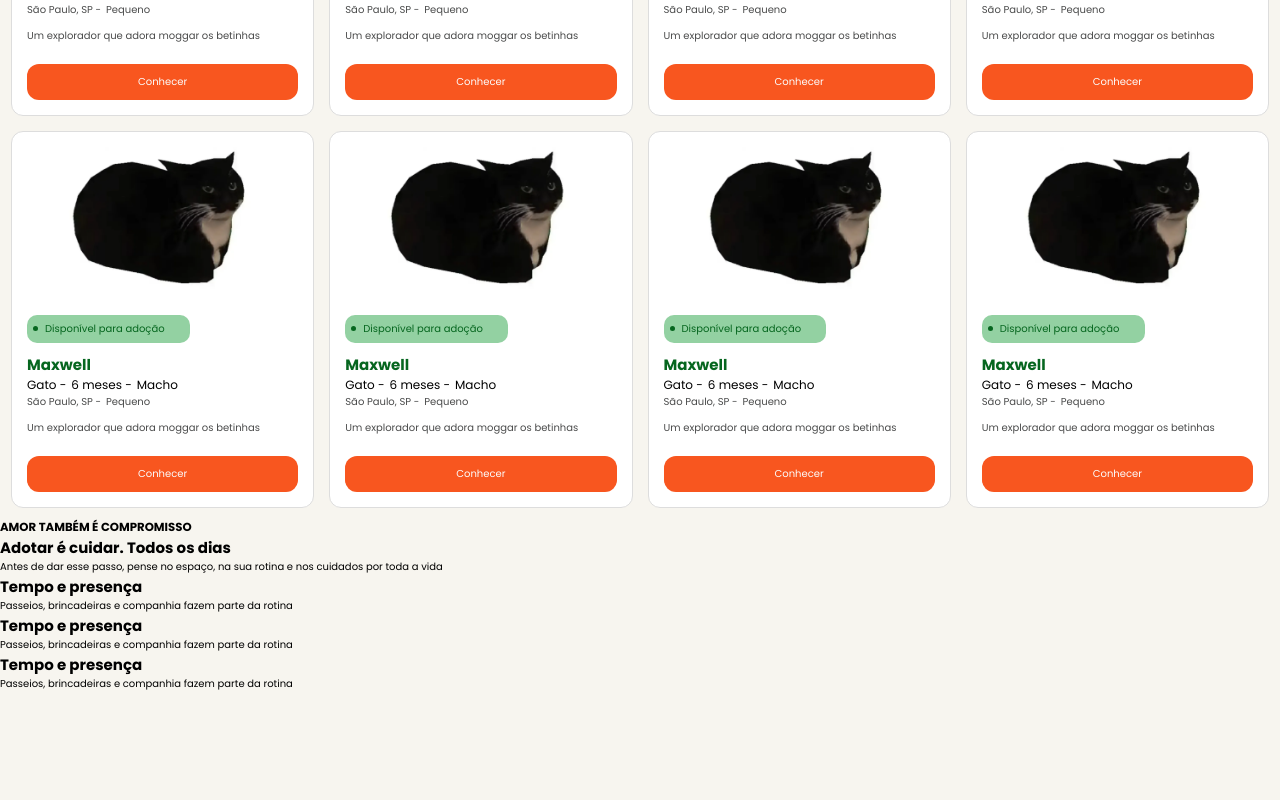
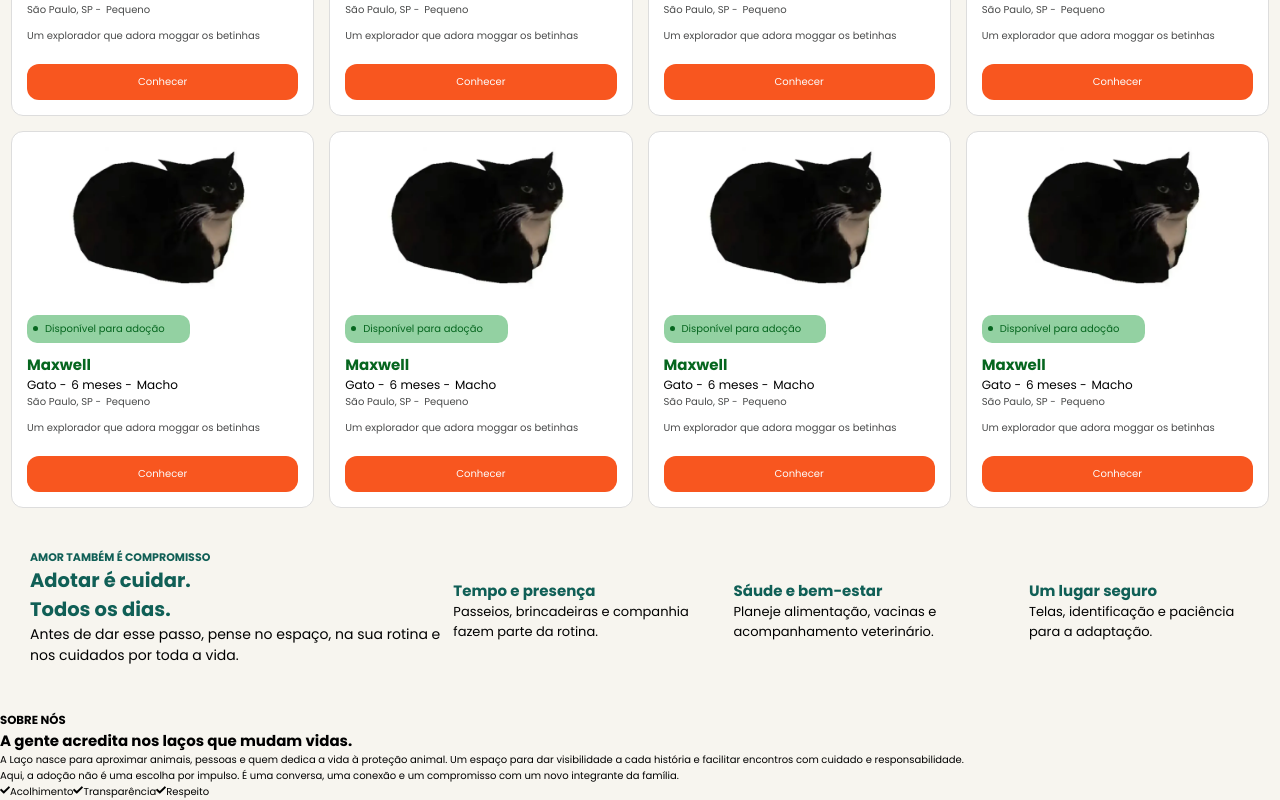
Before and after one commit to Eder-Rafael-Avila/pet-vibe, a React (Vite) app in the folder frontend/: page /Adocao in a window 1280 px wide. Shown: the part 788-1588 px from the top of the page. Before the commit the page ends 1480 px from the top, so only its background shows below. Built offline with nearby package versions, Linux system fonts and the light colour scheme; a web font is replaced by a local one.

Commit message:
topicos quase finalizados

```diff
--- a/frontend/src/components/adocao/index.jsx
+++ b/frontend/src/components/adocao/index.jsx
@@ -2,7 +2,7 @@
 import './index.scss';
 
 import { useState } from 'react';
-import { FaPaw, FaSlidersH, FaSearch } from 'react-icons/fa';
+import { FaPaw, FaCheck, FaSearch } from 'react-icons/fa';
 
 import Header from '../../components/header/index.jsx';
 import CardAnimais from '../card-animal/index.jsx';
@@ -268,25 +268,51 @@ export default function Adocao() {
                     <div className="card-adotar">
                         <h3>AMOR TAMBÉM É COMPROMISSO</h3>
 
-                        <h1>Adotar é cuidar. Todos os dias</h1>
+                        <h1>Adotar é cuidar. <br/> Todos os dias.</h1>
                         <div className="p-adotar">
-                            Antes de dar esse passo, pense no espaço, na sua rotina e nos cuidados por toda a vida
+                            Antes de dar esse passo, pense no espaço, na sua rotina e nos cuidados por toda a vida.
                         </div>
 
                     </div>
-                    <div className="card-topico">
+                    <div className="topicos">
+                        <div className="card-topico">
                         <h2>Tempo e presença</h2>
-                        <p>Passeios, brincadeiras e companhia fazem parte da rotina</p>
+                        <p>Passeios, brincadeiras e companhia fazem parte da rotina.</p>
                     </div>
                     <div className="card-topico">
-                        <h2>Tempo e presença</h2>
-                        <p>Passeios, brincadeiras e companhia fazem parte da rotina</p>
+                        <h2>Sáude e bem-estar</h2>
+                        <p>Planeje alimentação, vacinas e acompanhamento veterinário.</p>
                     </div>
                     <div className="card-topico">
-                        <h2>Tempo e presença</h2>
-                        <p>Passeios, brincadeiras e companhia fazem parte da rotina</p>
+                        <h2>Um lugar seguro</h2>
+                        <p>Telas, identificação e paciência para a adaptação.</p>
+                    </div>
+                    </div>
+                </section>
+
+
+                <section className='sobreNos'>
+                    <div className="img">
+                        <img src="" alt="" />
                     </div>
 
+                    <div className="titulo-sobreNos">
+                        <h3>SOBRE NÓS</h3>
+                        <h1>A gente acredita nos laços que mudam vidas.</h1>
+                    </div>
+
+                    <div className="texto-sobreNos">
+                        <p>A Laço nasce para aproximar animais, pessoas e quem dedica a vida à proteção animal. Um espaço para dar visibilidade a cada história e facilitar encontros com cuidado e responsabilidade.</p>
+
+                        <p>Aqui, a adoção não é uma escolha por impulso. É uma conversa, uma conexão e um compromisso com um novo integrante da família.</p>
+
+                    </div>
+
+                    <div className="check">
+                        <FaCheck />Acolhimento
+                        <FaCheck />Transparência
+                        <FaCheck />Respeito
+                    </div>
                 </section>
         </div>
     );
--- a/frontend/src/components/adocao/index.scss
+++ b/frontend/src/components/adocao/index.scss
@@ -126,4 +126,50 @@
 
 
     }
+
+
+
+    .cards {
+
+        display: flex;
+        margin: 30px;
+
+
+        .card-adotar {
+
+            font-size: 13px;
+
+            h3 {
+                color: #105F56;
+                font-size: 11px;
+            }
+
+            h1 {
+                color: #105F56;
+
+            }
+
+            .p-adotar {
+                font-size: 14px;
+                gap: 25px;
+            }
+        }
+
+        .topicos {
+            display: flex;
+            gap: 25px;
+            margin-top: 30px;
+
+            .card-topico {
+
+                p {
+                    font-size: 13px;
+                }
+
+                h2 {
+                    color: #105F56;
+                }
+            }
+        }
+    }
 }
```
